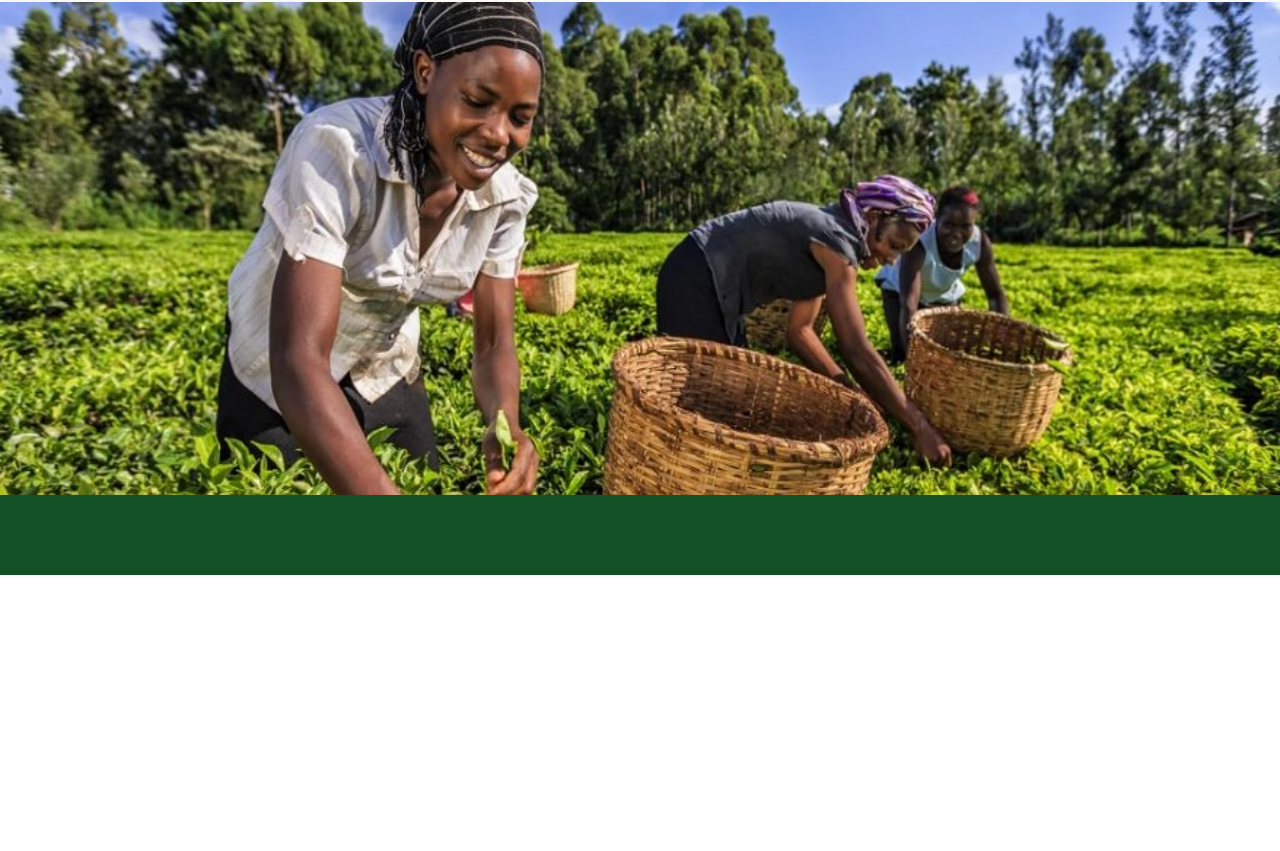
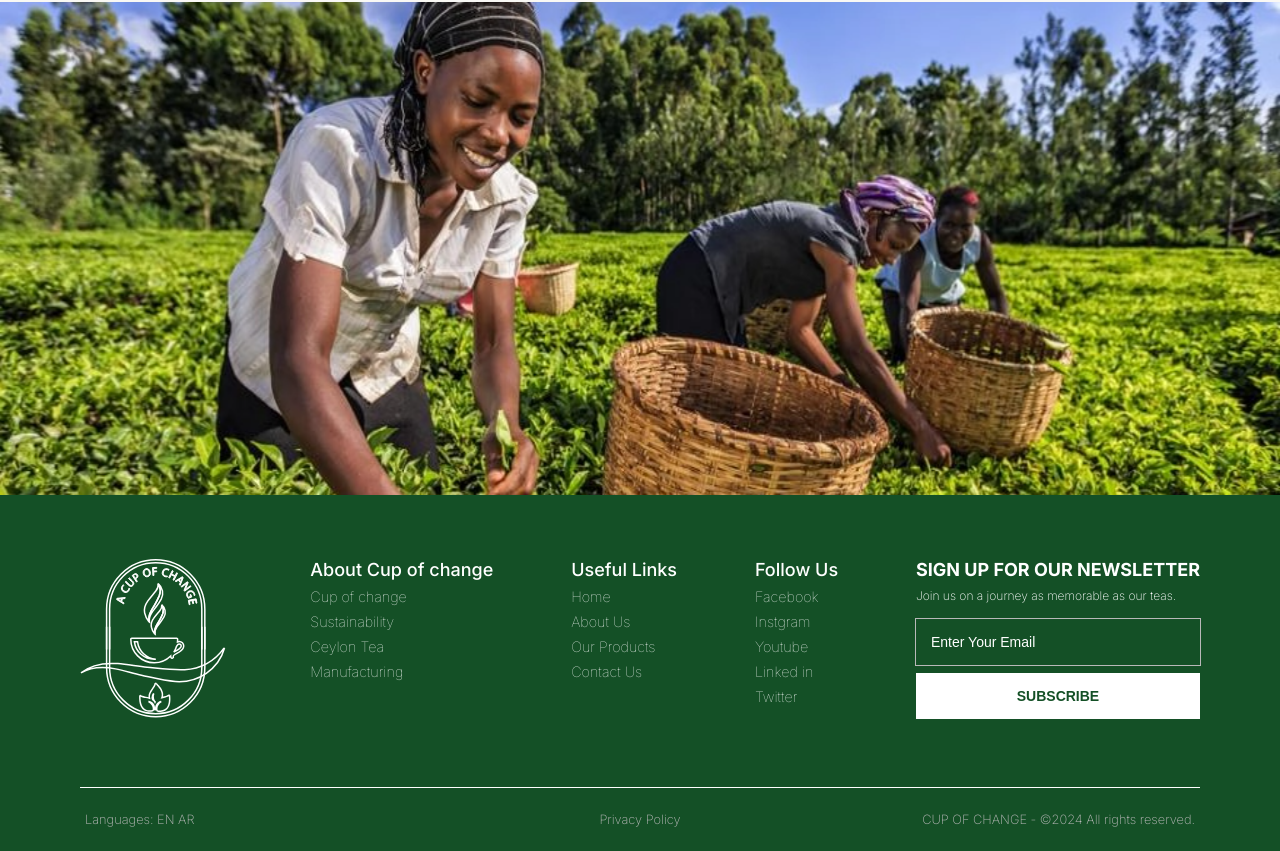
Before and after one commit to MustafaHassib/cup-of-change, a Next.js app: page /about in a window 1280 px wide. Shown: the part 4828-5679 px from the top of the page. Before the commit the page ends 5403 px from the top, so only its background shows below. Built offline with nearby package versions, Linux system fonts and the light colour scheme.

Commit message:
add footer

```diff
--- a/src/app/about/AboutScreen.module.scss
+++ b/src/app/about/AboutScreen.module.scss
@@ -1,7 +1,7 @@
 .about_wrapper {
   background-color: #145026;
   color: white;
-  padding: 10rem 0 5rem;
+  padding: 10rem 0 0;
   .hero {
     display: flex;
     gap: 1rem;
--- /dev/null
+++ b/src/app/components/Footer/Footer.module.scss
@@ -0,0 +1,110 @@
+#footer {
+  width: 100%;
+  background-color: #145026;
+  padding: 0 5rem;
+  .footer_body {
+    display: flex;
+    justify-content: space-between;
+    align-items: flex-start;
+    font-size: 12px;
+    position: relative;
+    padding-block: 4rem;
+    ul {
+      list-style: none;
+      display: flex;
+      flex-direction: column;
+      gap: 0.5rem;
+      color: white;
+
+      .list_title {
+        font-size: 18px;
+        font-weight: 500;
+      }
+      li {
+        font-weight: 100;
+        font-size: 0.9rem;
+      }
+    }
+
+    .signup {
+      display: flex;
+      flex-direction: column;
+      justify-content: flex-start;
+      font-size: 20px;
+      color: white;
+      gap: 1rem;
+      &__title {
+        display: flex;
+        flex-direction: column;
+        gap: 0.5rem;
+        h6 {
+          font-size: 18px;
+        }
+        p {
+          font-weight: 200;
+          margin: 0;
+          font-size: 12px;
+        }
+      }
+      &__input {
+        display: flex;
+        flex-direction: column;
+        gap: 0.5rem;
+        input,
+        button {
+          font-size: 14px;
+          padding: 15px;
+          border: none;
+        }
+        input {
+          background-color: transparent;
+          outline: 1px solid #b8b8b8;
+          font-size: 14px;
+          padding: 15px;
+          color: white;
+
+          &::placeholder {
+            font-weight: 100;
+            color: white;
+          }
+        }
+
+        button {
+          color: #145026;
+          background-color: #ffffff;
+          font-weight: bold;
+          cursor: pointer;
+          &:hover {
+            background-color: transparent;
+            color: white;
+            outline: 1px solid #b8b8b8;
+          }
+        }
+      }
+    }
+  }
+
+  .footer_bottom {
+    display: flex;
+    align-items: center;
+    font-size: 12px;
+    padding: 5px;
+    color: #b8b8b8;
+    padding-block: 1.5rem;
+    border-top: 1px solid white;
+
+    .languages,
+    .privacy,
+    .copyrights {
+      font-weight: 200;
+      font-size: 0.8rem;
+      flex: 1;
+    }
+    .copyrights {
+      text-align: end;
+    }
+    .privacy {
+      text-align: center;
+    }
+  }
+}
--- /dev/null
+++ b/src/app/components/Footer/Footer.tsx
@@ -0,0 +1,68 @@
+import Image from 'next/image';
+import styles from './Footer.module.scss';
+import logo from '../../../../public/images/Group 16.svg';
+
+export const Footer = () => {
+  return (
+    <footer id={styles.footer}>
+      <div className={styles.footer_body}>
+        <div className="logo">
+          <Image src={logo} alt="site logo" />
+        </div>
+        <div>
+          <ul>
+            <li className={styles.list_title}>About Cup of change</li>
+            <li>Cup of change</li>
+            <li>Sustainability</li>
+            <li>Ceylon Tea</li>
+            <li>Manufacturing</li>
+          </ul>
+        </div>
+        <div>
+          <ul>
+            <li className={styles.list_title}>Useful Links</li>
+            <li>Home</li>
+            <li>About Us</li>
+            <li>Our Products</li>
+            <li>Contact Us</li>
+          </ul>
+        </div>
+        <div>
+          <ul>
+            <li className={styles.list_title}>Follow Us</li>
+            <li>Facebook</li>
+            <li>Instgram</li>
+            <li>Youtube</li>
+            <li>Linked in</li>
+            <li>Twitter</li>
+          </ul>
+        </div>
+        <div className={styles.signup}>
+          <div className={styles.signup__title}>
+            <h6>SIGN UP FOR OUR NEWSLETTER</h6>
+            <p>Join us on a journey as memorable as our teas.</p>
+          </div>
+          <div className={styles.signup__input}>
+            <input placeholder="Enter Your Email" type="text" name="" id="" />
+            <button className="oo">SUBSCRIBE</button>
+          </div>
+        </div>
+      </div>
+      <div className={styles.footer_bottom}>
+        <div className={styles.languages}>
+          <p>
+            Languages: <a className={styles.languages__lang}>EN </a>
+            <a className={styles.languages__lang}>AR </a>
+          </p>
+        </div>
+
+        <a className={styles.privacy} href="#!">
+          Privacy Policy
+        </a>
+        <p className={styles.copyrights}>
+          CUP OF CHANGE - ©2024 All rights reserved.
+        </p>
+      </div>
+    </footer>
+  );
+};
--- a/src/app/layout.tsx
+++ b/src/app/layout.tsx
@@ -2,6 +2,7 @@ import type { Metadata } from 'next';
 import { Inter } from 'next/font/google';
 import './globals.scss';
 import { Navbar } from './components/navbar/navbar';
+import { Footer } from './components/Footer/Footer';
 
 const inter = Inter({ subsets: ['latin'] });
 
@@ -20,6 +21,7 @@ export default function RootLayout({
       <body className={inter.className}>
         <Navbar />
         <div className="content">{children}</div>
+        <Footer />
       </body>
     </html>
   );
```
